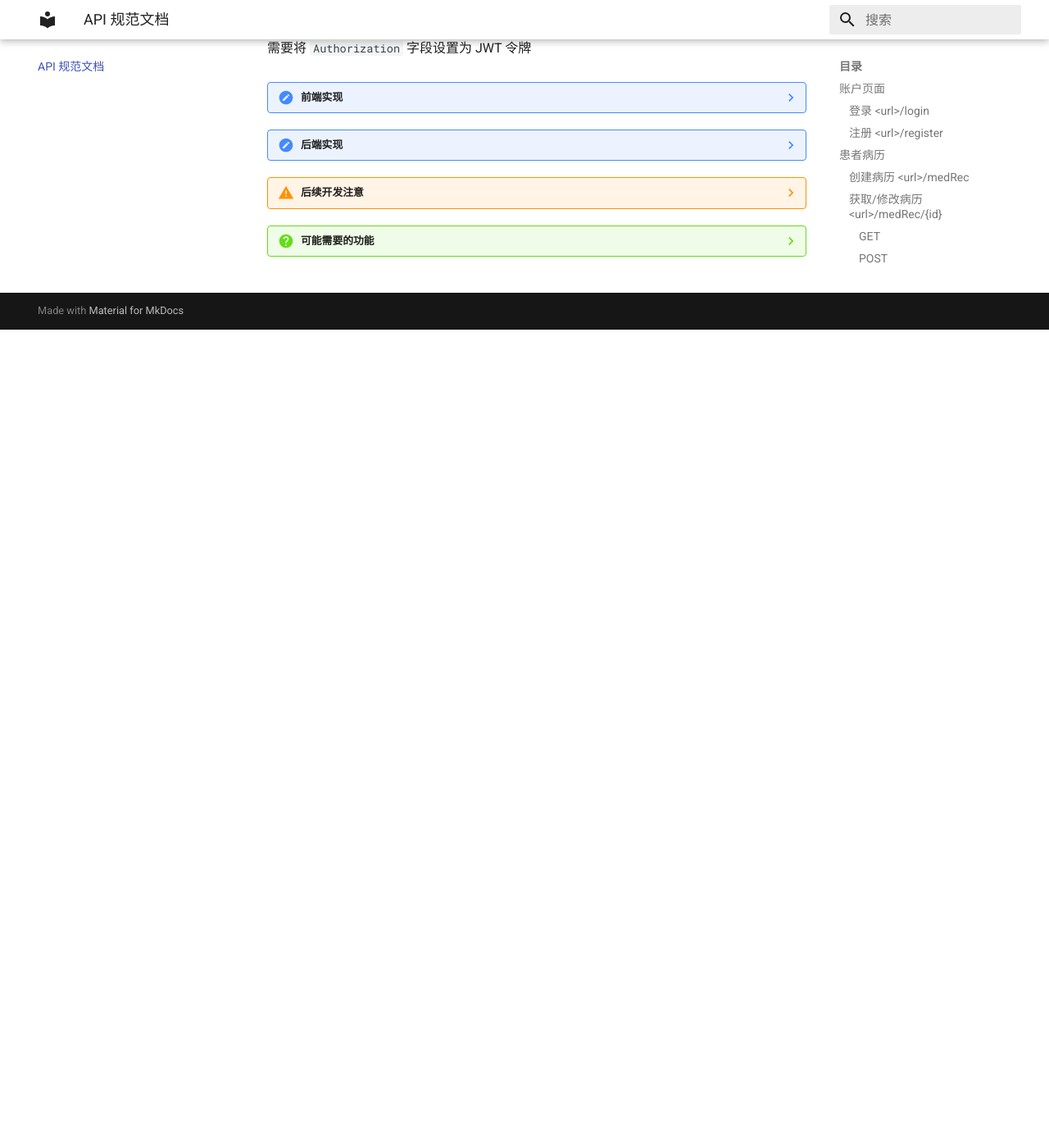
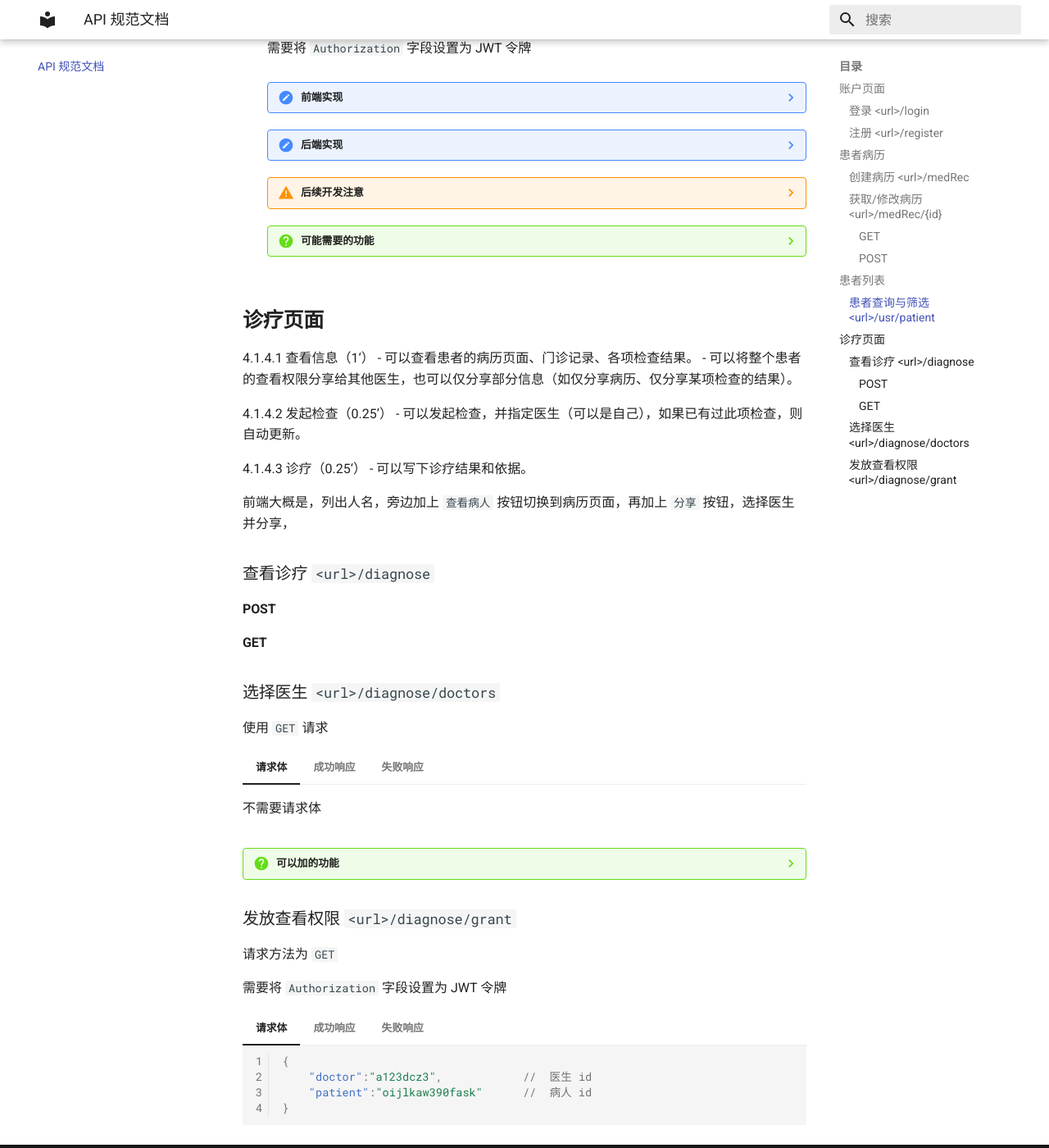
Before and after one commit to rouVling/2023SE-document, an MkDocs documentation site: the page built from docs/API.md, in a window 1280 px wide and 1400 px high, scrolled down 3920 px. Shown: the whole window at 82% size. Built offline with MkDocs 1.6.1 and Material for MkDocs 9.7.7, drawn with Linux system fonts in a browser that asks for light colours; before the commit the page ends 4322 px from its top, so only the background shows below that.

Commit message:
增加部分诊疗页面内容

````diff
--- a/docs/API.md
+++ b/docs/API.md
@@ -355,3 +355,82 @@
 
 	???question "可能需要的功能"
 		- 删除功能尚未完成，但是真的需要删除吗？删除医生对病人病历的读取权限？？
+
+## **诊疗页面**
+
+4.1.4.1 查看信息（1‘）
+- 可以查看患者的病历页面、门诊记录、各项检查结果。
+- 可以将整个患者的查看权限分享给其他医生，也可以仅分享部分信息（如仅分享病历、仅分享某项检查的结果）。
+
+4.1.4.2 发起检查（0.25’）
+- 可以发起检查，并指定医生（可以是自己），如果已有过此项检查，则自动更新。
+
+4.1.4.3 诊疗（0.25‘）
+- 可以写下诊疗结果和依据。
+
+前端大概是，列出人名，旁边加上 `查看病人` 按钮切换到病历页面，再加上 `分享` 按钮，选择医生并分享，
+
+### 查看诊疗 `<url>/diagnose`
+
+#### POST
+
+#### GET
+
+### 选择医生 `<url>/diagnose/doctors`
+
+使用 `GET` 请求
+
+=== "请求体"
+
+	不需要请求体
+
+=== "成功响应"
+
+	```json
+	{
+		"code": 0,
+		"info": "Succeed",
+		"list":	[
+			{
+				"name": "rho",
+				"id": "93oijfafwa"
+			},
+			...
+		]
+	}
+	```
+
+=== "失败响应"
+
+	```json
+	{
+		"code": *,
+		"info": "[Some message]"
+	}
+	```
+
+???question "可以加的功能"
+	- 按照最近访问排序
+
+### 发放查看权限 `<url>/diagnose/grant`
+
+请求方法为 `GET`
+
+需要将 `Authorization` 字段设置为 JWT 令牌<br>
+
+=== "请求体"
+
+	```json
+	{
+		"doctor":"a123dcz3",			//	医生 id
+		"patient":"oijlkaw390fask"		//	病人 id
+	}
+	```
+
+=== "成功响应"
+
+	和平常正常响应一样，前端只需要显示 `成功` 就好
+
+=== "失败响应"
+
+	和前面一样
````
